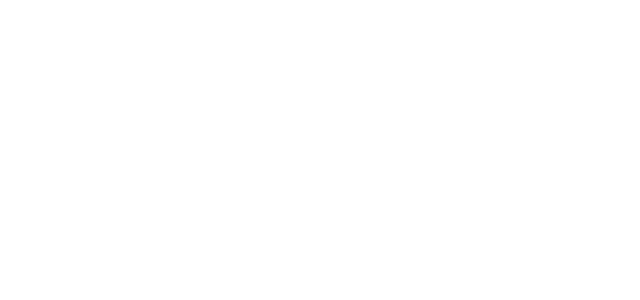
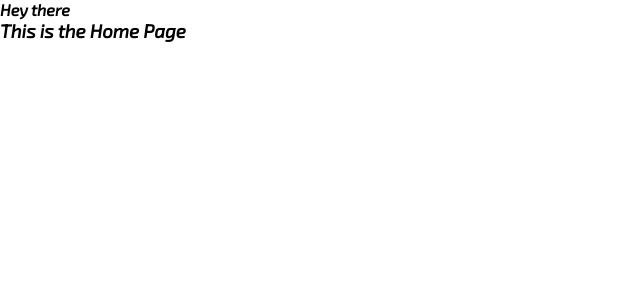
Before and after one commit to Wanjie-Ryan/Superb-Kitchen-Client, a React (Create React App) app: page / in a window 1280 px wide. Shown: the top 300 px of the page, without its empty margins (0-640 px from the left). Built offline with nearby package versions, Linux system fonts and the light colour scheme; a web font is replaced by a local one.

Commit message:
superb-kitchen

```diff
--- a/src/components/homePage/home.jsx
+++ b/src/components/homePage/home.jsx
@@ -8,6 +8,8 @@ function Home(){
     return(
         <>
 
+            <h3>This is the Home Page</h3>
+
 
         </>
     )
--- a/src/components/navbar/nav.jsx
+++ b/src/components/navbar/nav.jsx
@@ -8,6 +8,8 @@ function Navbar(){
     return(
         <>
 
+            <h4>Hey there</h4>
+
         </>
     )
 }
```
Also changed, not shown: src/pages/homePage/home.jsx (+11 -19 lines).
